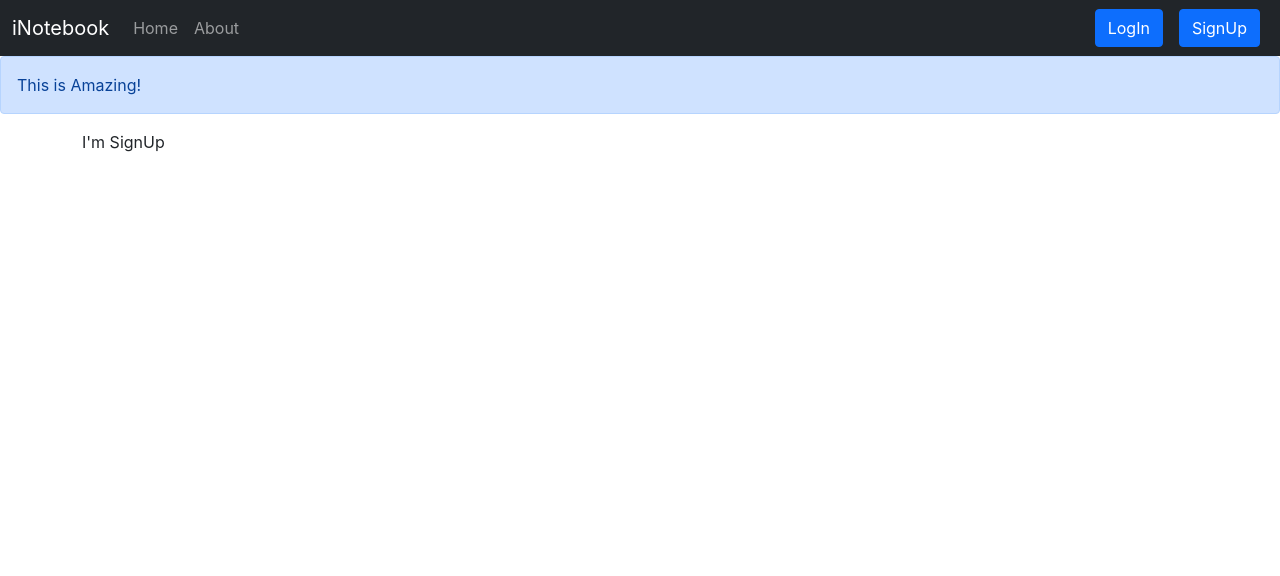
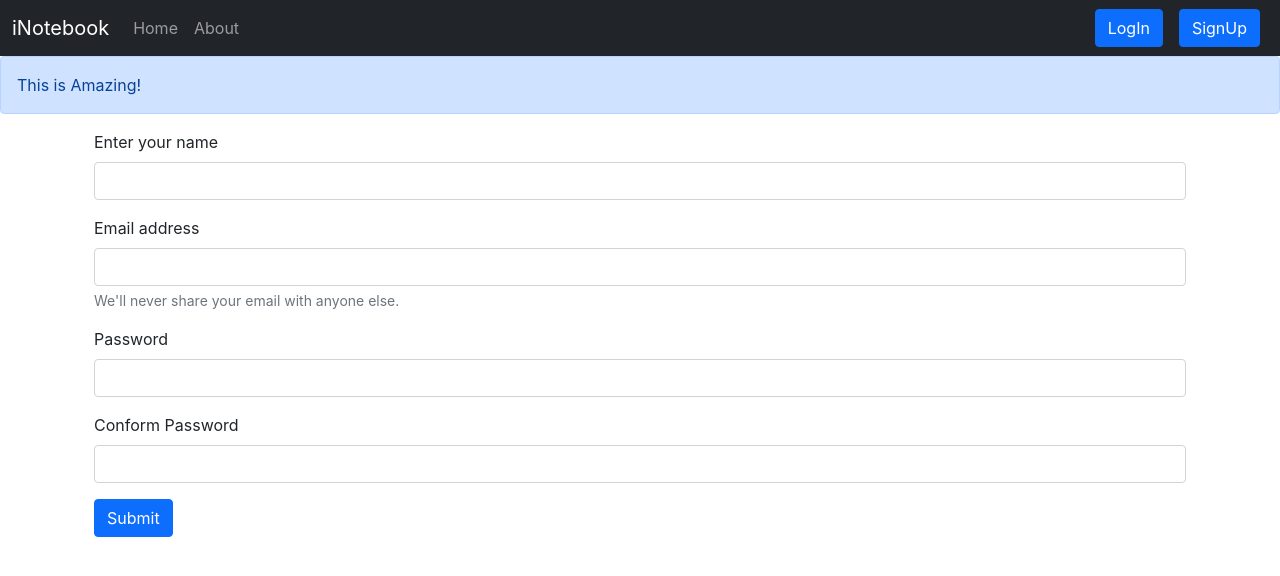
Before and after one commit to ManishBB/iNoteBook-MERN, a React (Create React App) app: page /signup in a window 1280 px wide. Shown: the top 576 px of the page. Built offline with nearby package versions, Linux system fonts and the light colour scheme.

Commit message:
Added signup

```diff
--- a/src/components/Signup.js
+++ b/src/components/Signup.js
@@ -1,9 +1,59 @@
-import React from 'react'
+import React, {useState } from 'react';
+import { useHistory } from 'react-router-dom';
 
 const Signup = () => {
+
+    const [credentials, setCredentials] = useState({name : "" , email : "" , password : "" , cpassword : ""})
+    let history = useHistory();
+
+    const onChange = (e)=>{
+        setCredentials({...credentials , [e.target.name] : e.target.value})
+    }
+
+    const handleSubmit = async (e)=>{
+        e.preventDefault();
+        const {name , email , password} = credentials;
+        const response = await fetch("http://localhost:5000/api/auth/createuser", {
+            method: 'POST', // *GET, POST, PUT, DELETE, etc.
+            headers: {
+              'Content-Type': 'application/json',
+            },
+            body: JSON.stringify({name : credentials.name , email : credentials.email, password : credentials.password})
+          });
+          const json = await response.json()
+          console.log(json)
+          if(json.success){
+              //save auth local & redirect
+              localStorage.setItem('token', json.authtoken);
+              history.push("/")
+          }
+          else{
+              alert("Invalid credentials!")
+          }
+    }
+
     return (
-        <div>
-            I'm SignUp
+        <div className="container">
+            <form onSubmit={handleSubmit}>
+                <div className="mb-3">
+                    <label htmlFor="name" className="form-label">Enter your name</label>
+                    <input type="text" className="form-control" name="name" onChange={onChange} id="name"/>
+                </div>
+                <div className="mb-3">
+                    <label htmlFor="exampleInputEmail1" className="form-label">Email address</label>
+                    <input type="email" className="form-control" name="email" id="exampleInputEmail1" onChange={onChange} aria-describedby="emailHelp"/>
+                    <div id="emailHelp" className="form-text">We'll never share your email with anyone else.</div>
+                </div>
+                <div className="mb-3">
+                    <label htmlFor="password" className="form-label">Password</label>
+                    <input type="password" className="form-control" name="password" onChange={onChange} minLength={5} required id="password"/>
+                </div>
+                <div className="mb-3">
+                    <label htmlFor="cpassword" className="form-label">Conform Password</label>
+                    <input type="password" className="form-control" name="cpassword" onChange={onChange} minLength={5} required id="cpassword"/>
+                </div>
+                <button type="submit" className="btn btn-primary">Submit</button>
+            </form>
         </div>
     )
 }
```
Also changed, not shown: 1 other file (tests, documents, lock files or other folders).
